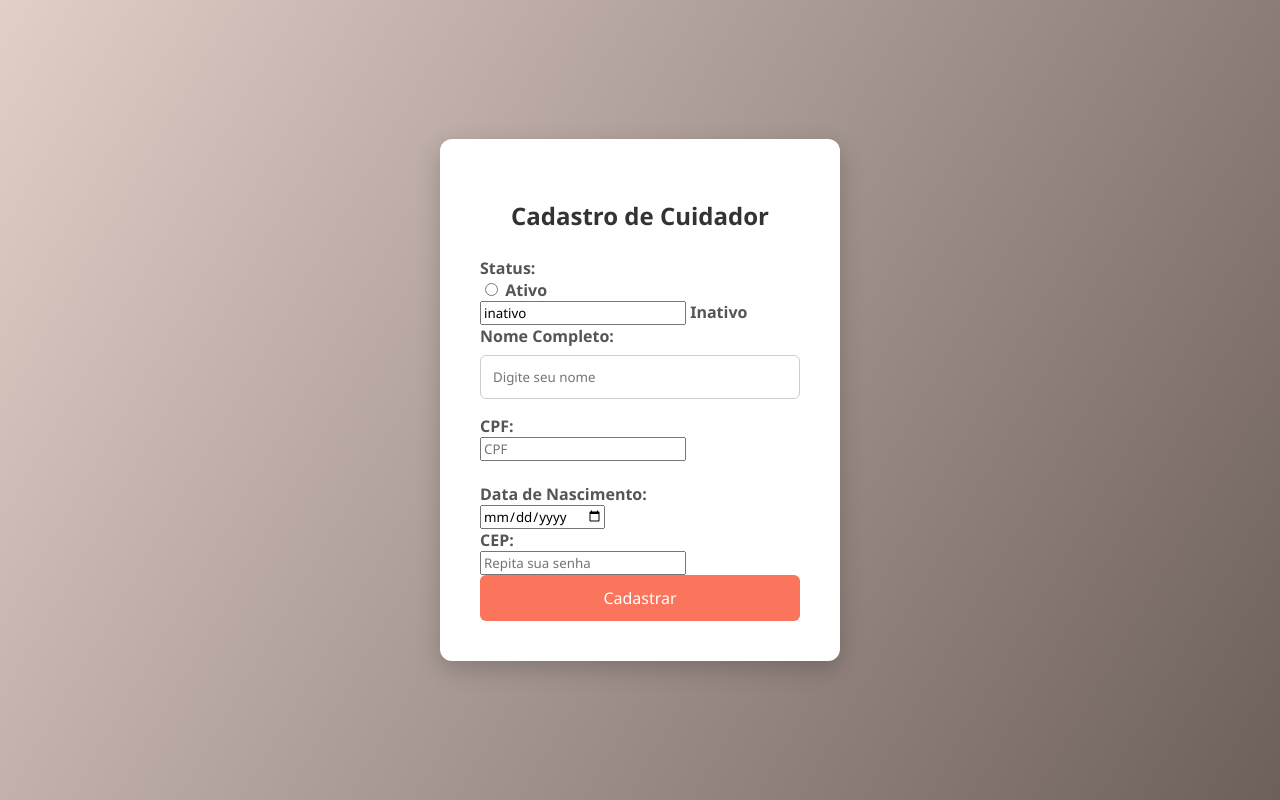
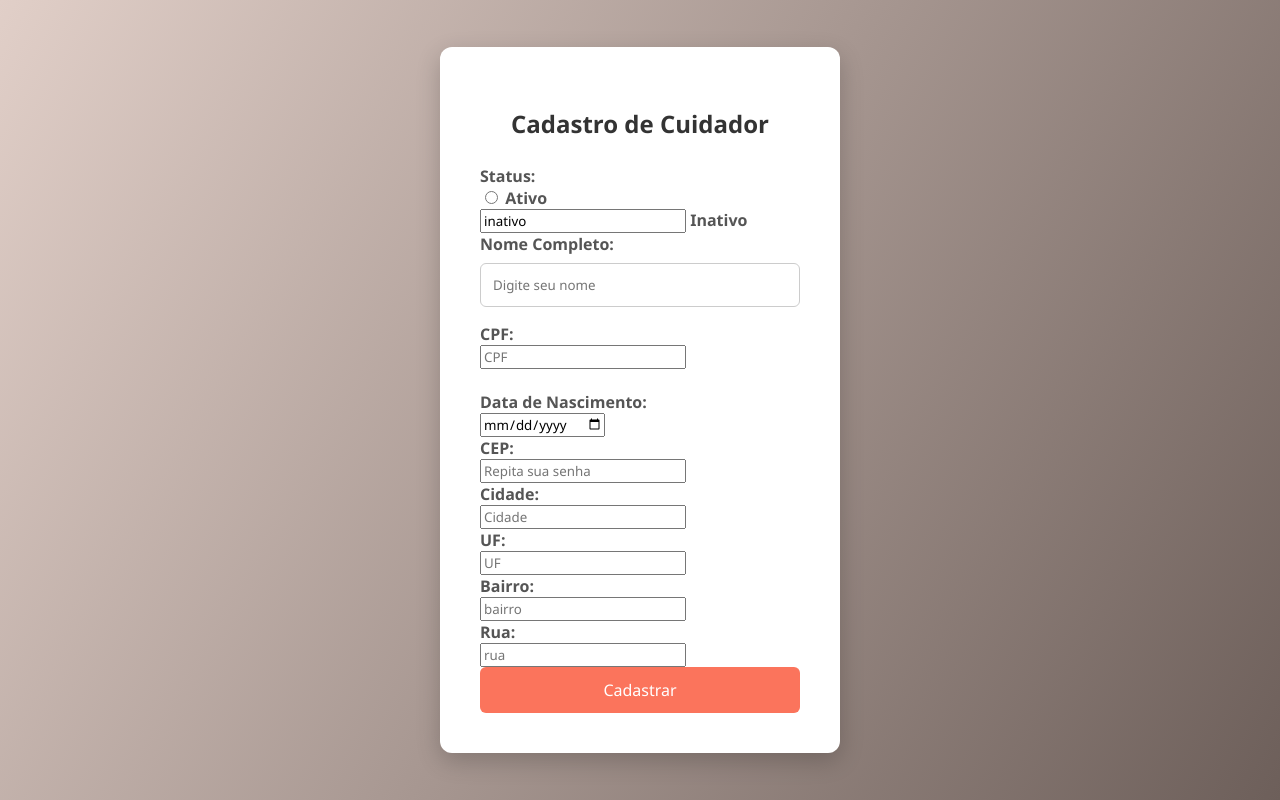
Before and after one commit to ManuTrindade01/ElderlyCare, a PHP site: page /cadastrocuidador.php in a window 1280 px wide. Run offline with PHP 8.4, Linux system fonts and the light colour scheme.

Commit message:
Falta terminar cadastro cuidador

```diff
--- a/cadastrocuidador.php
+++ b/cadastrocuidador.php
@@ -53,10 +53,10 @@ if ($_SERVER['REQUEST_METHOD'] == 'POST') {
     <div class="container">
         <h2>Cadastro de Cuidador</h2>
         <form method="POST" action="">
-            <label for="status">Status:</label><br>
-            <input type="radio" id="ativo" name="status" value="ativo">
+            <label for="statusCuidador">Status:</label><br>
+            <input type="radio" id="ativo" name="statusCuidador" value="ativo">
             <label for="status">Ativo</label><br>
-            <input type="status" id="inativo" name="status" value="inativo">
+            <input type="status" id="inativo" name="statusCuidador" value="inativo">
             <label for="status">Inativo</label><br>
 
             <label for="nomeCompleto">Nome Completo:</label><br>
@@ -70,6 +70,18 @@ if ($_SERVER['REQUEST_METHOD'] == 'POST') {
 
             <label for="CEP">CEP:</label><br>
             <input type="CEP" name="CEP" placeholder="Repita sua senha" required><br>
+
+            <label for="cidade">Cidade:</label><br>
+            <input type="cidade" name="cidade" placeholder="Cidade" required><br>
+
+            <label for="UF">UF:</label><br>
+            <input type="UF" name="UF" placeholder="UF" required><br>
+
+            <label for="bairro">Bairro:</label><br>
+            <input type="bairro" name="bairro" placeholder="bairro" required><br>
+
+            <label for="rua">Rua:</label><br>
+            <input type="rua" name="rua" placeholder="rua" required><br>
 
             <input type="submit" class="cadastrar" value="Cadastrar">
         </form>
```
